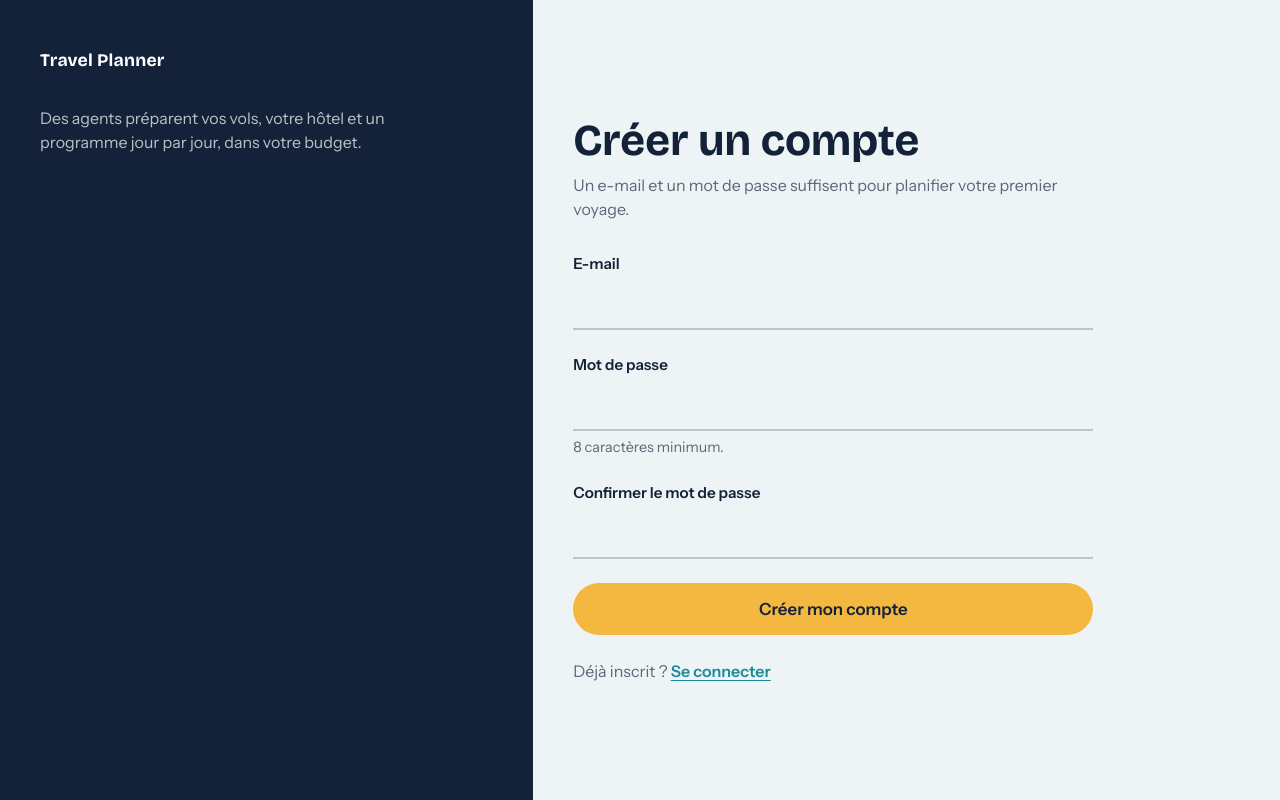
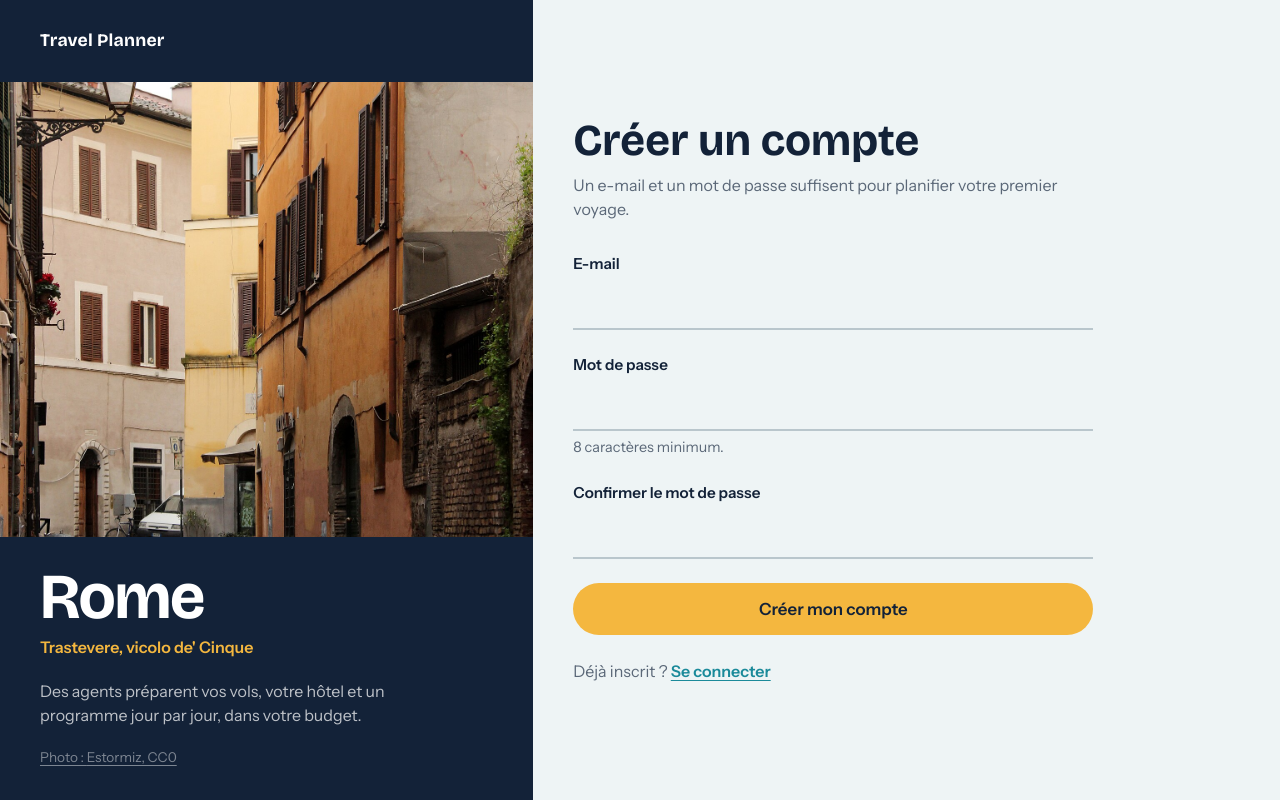
Before and after one commit to HizaouiChaima1/multiagent-travel-planner, a React (Vite) app in the folder frontend/: page /inscription in a window 1280 px wide. Built offline with nearby package versions, Linux system fonts and the light colour scheme; no server answers.

Commit message:
Show a city photo on login and signup

```diff
--- /dev/null
+++ b/frontend/src/components/PhotoPanel.css
@@ -0,0 +1,101 @@
+.photo-panel {
+  display: flex;
+  flex-direction: column;
+  background: var(--night);
+  color: var(--on-night);
+}
+
+.photo-panel .brand {
+  padding: 28px var(--gutter);
+}
+
+.photo-panel figure {
+  flex: 1;
+  margin: 0;
+  display: flex;
+  flex-direction: column;
+}
+
+.photo-frame {
+  position: relative;
+  flex: 1;
+  min-height: 240px;
+}
+
+/* La photo remplit l'espace laissé par la légende, sans imposer sa hauteur. */
+.photo-frame img {
+  position: absolute;
+  inset: 0;
+  width: 100%;
+  height: 100%;
+  object-fit: cover;
+}
+
+.photo-panel figcaption {
+  padding: 28px var(--gutter) 32px;
+}
+
+.photo-city {
+  margin: 0;
+  font-family: var(--font-display);
+  font-weight: 700;
+  font-size: clamp(2.5rem, 5vw, 4rem);
+  line-height: 1;
+  letter-spacing: -0.02em;
+}
+
+.photo-place {
+  margin: 6px 0 0;
+  color: var(--saffron);
+  font-weight: 600;
+}
+
+.photo-promise {
+  margin: 20px 0 0;
+  max-width: 38ch;
+  color: var(--on-night-soft);
+}
+
+.photo-credit {
+  display: inline-block;
+  margin-top: 20px;
+  color: var(--on-night-faint);
+  font-size: 0.85rem;
+  font-weight: 400;
+}
+
+.photo-credit:hover {
+  color: var(--on-night);
+}
+
+.photo-panel :focus-visible {
+  outline-color: var(--saffron);
+}
+
+@media (max-width: 820px) {
+  .photo-panel .brand {
+    padding: 20px var(--gutter);
+  }
+
+  .photo-frame {
+    flex: none;
+    height: 180px;
+    min-height: 0;
+  }
+
+  .photo-panel figcaption {
+    padding: 16px var(--gutter) 20px;
+  }
+
+  .photo-city {
+    font-size: 2rem;
+  }
+
+  .photo-promise {
+    display: none;
+  }
+
+  .photo-credit {
+    margin-top: 8px;
+  }
+}
--- /dev/null
+++ b/frontend/src/components/PhotoPanel.jsx
@@ -0,0 +1,29 @@
+import { Link } from "react-router-dom";
+import "./PhotoPanel.css";
+
+/** Panneau sombre avec la photo d'une destination, son nom et le crédit du photographe. */
+export default function PhotoPanel({ photo }) {
+  return (
+    <aside className="photo-panel">
+      <Link to="/" className="brand">
+        Travel Planner
+      </Link>
+      <figure>
+        <div className="photo-frame">
+          <img src={photo.src} alt={photo.alt} />
+        </div>
+        <figcaption>
+          <p className="photo-city">{photo.city}</p>
+          <p className="photo-place">{photo.place}</p>
+          <p className="photo-promise">
+            Des agents préparent vos vols, votre hôtel et un programme jour par jour, dans votre
+            budget.
+          </p>
+          <a className="photo-credit" href={photo.source} target="_blank" rel="noreferrer">
+            Photo : {photo.credit}
+          </a>
+        </figcaption>
+      </figure>
+    </aside>
+  );
+}
--- a/frontend/src/layout/AuthShell.jsx
+++ b/frontend/src/layout/AuthShell.jsx
@@ -1,19 +1,11 @@
-import { Link } from "react-router-dom";
+import PhotoPanel from "../components/PhotoPanel.jsx";
 import "../styles/shell.css";
 
-/** Mise en page des écrans de connexion et d'inscription : panneau sombre + formulaire. */
-export default function AuthShell({ title, lead, footer, children }) {
+/** Mise en page des écrans de connexion et d'inscription : photo d'une destination + formulaire. */
+export default function AuthShell({ photo, title, lead, footer, children }) {
   return (
     <div className="shell">
-      <aside className="panel">
-        <Link to="/" className="brand">
-          Travel Planner
-        </Link>
-        <p className="promise">
-          Des agents préparent vos vols, votre hôtel et un programme jour par jour, dans votre
-          budget.
-        </p>
-      </aside>
+      <PhotoPanel photo={photo} />
       <main className="content">
         <div className="auth">
           <h1>{title}</h1>
--- a/frontend/src/pages/LoginPage.jsx
+++ b/frontend/src/pages/LoginPage.jsx
@@ -1,6 +1,7 @@
 import { Link, Navigate, useLocation, useNavigate } from "react-router-dom";
 import { useAuth } from "../auth/AuthContext.jsx";
 import AuthForm from "../components/AuthForm.jsx";
+import { PHOTOS } from "../content/photos.js";
 import AuthShell from "../layout/AuthShell.jsx";
 
 export default function LoginPage() {
@@ -12,6 +13,7 @@ export default function LoginPage() {
 
   return (
     <AuthShell
+      photo={PHOTOS.lisbonne}
       title="Se connecter"
       lead="Retrouvez vos voyages et vos itinéraires."
       footer={
--- a/frontend/src/pages/SignupPage.jsx
+++ b/frontend/src/pages/SignupPage.jsx
@@ -1,6 +1,7 @@
 import { Link, Navigate, useNavigate } from "react-router-dom";
 import { useAuth } from "../auth/AuthContext.jsx";
 import AuthForm from "../components/AuthForm.jsx";
+import { PHOTOS } from "../content/photos.js";
 import AuthShell from "../layout/AuthShell.jsx";
 
 export default function SignupPage() {
@@ -11,6 +12,7 @@ export default function SignupPage() {
 
   return (
     <AuthShell
+      photo={PHOTOS.rome}
       title="Créer un compte"
       lead="Un e-mail et un mot de passe suffisent pour planifier votre premier voyage."
       footer={
```
